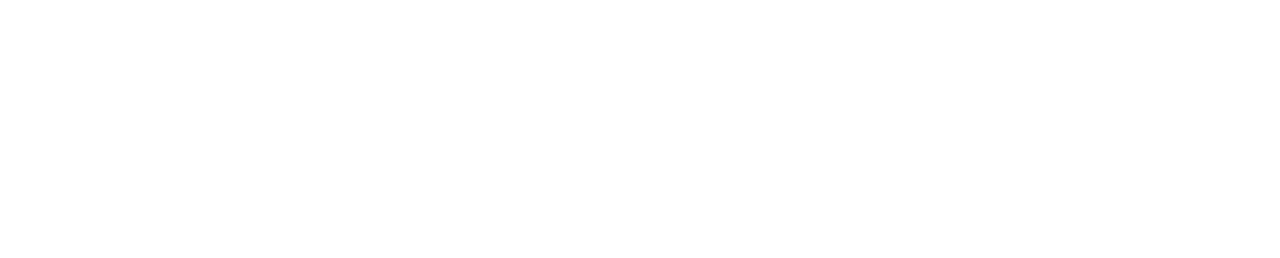
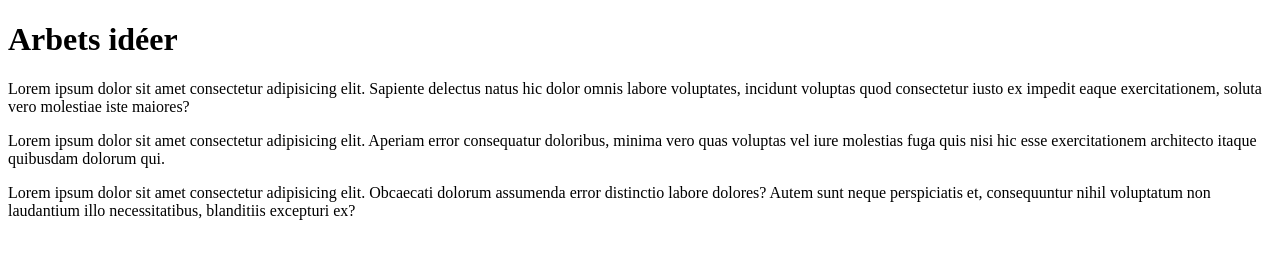
Before and after one commit to BOTNue/Webb-Projekt, a plain HTML site: page index.html in a window 1280 px wide. Drawn offline with Linux system fonts and the light colour scheme.

Commit message:
Html content added to write project ideas

```diff
--- a/index.html
+++ b/index.html
@@ -4,6 +4,22 @@
     <meta charset="UTF-8" />
     <meta name="viewport" content="width=device-width, initial-scale=1.0" />
     <title>Document</title>
+    <link rel="stylesheet" herf="styles.css">
   </head>
-  <body></body>
+  <body>
+    <div class ="container">
+      <h1>Arbets idéer</h1>
+      <div class="idée_container">
+        <div class="item_content1">
+          <p>Lorem ipsum dolor sit amet consectetur adipisicing elit. Sapiente delectus natus hic dolor omnis labore voluptates, incidunt voluptas quod consectetur iusto ex impedit eaque exercitationem, soluta vero molestiae iste maiores?</p>
+        </div>
+        <div class="item_content2">
+          <p>Lorem ipsum dolor sit amet consectetur adipisicing elit. Aperiam error consequatur doloribus, minima vero quas voluptas vel iure molestias fuga quis nisi hic esse exercitationem architecto itaque quibusdam dolorum qui.</p>
+        </div>
+        <div class="item_content3">
+          <p>Lorem ipsum dolor sit amet consectetur adipisicing elit. Obcaecati dolorum assumenda error distinctio labore dolores? Autem sunt neque perspiciatis et, consequuntur nihil voluptatum non laudantium illo necessitatibus, blanditiis excepturi ex?</p>
+        </div>
+      </div>
+    </div>
+  </body>
 </html>
```
